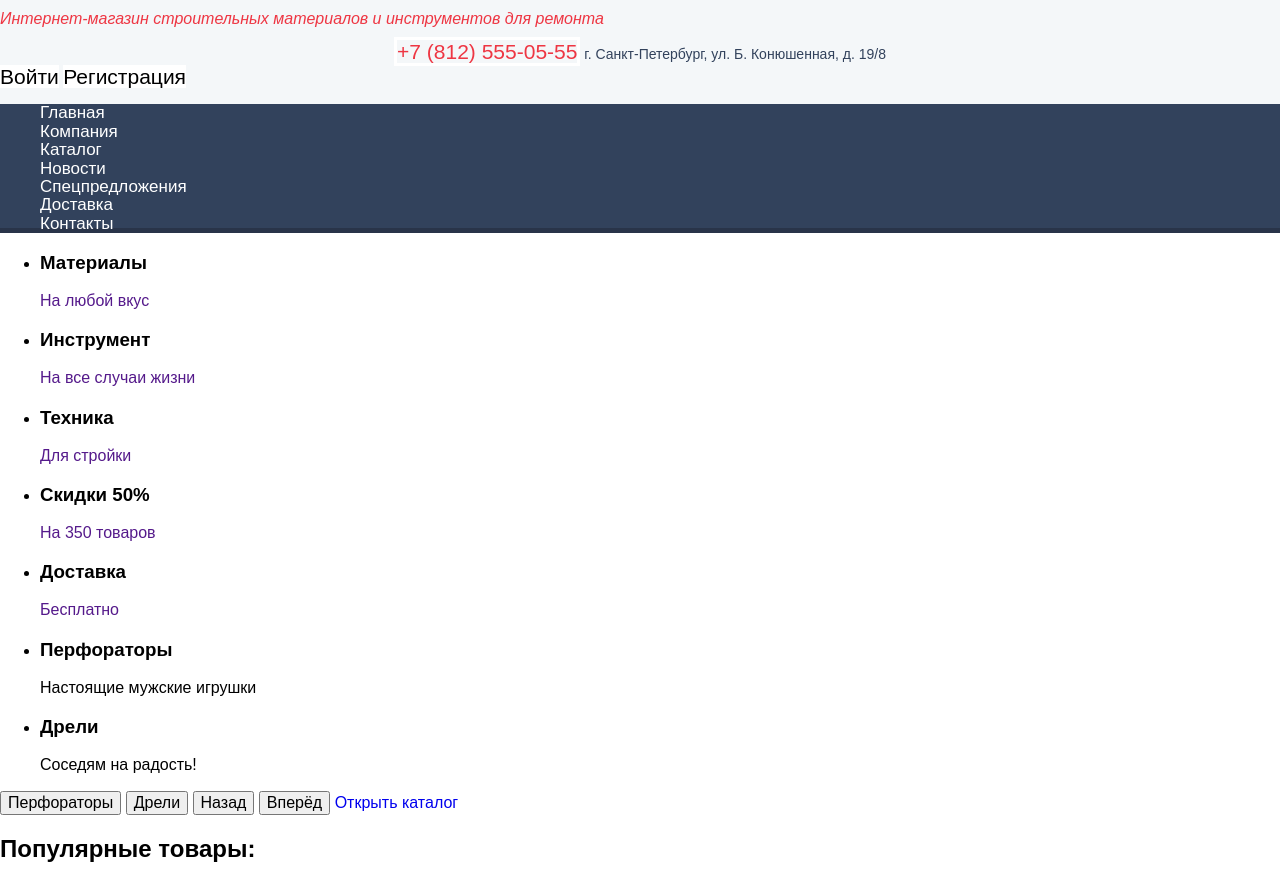
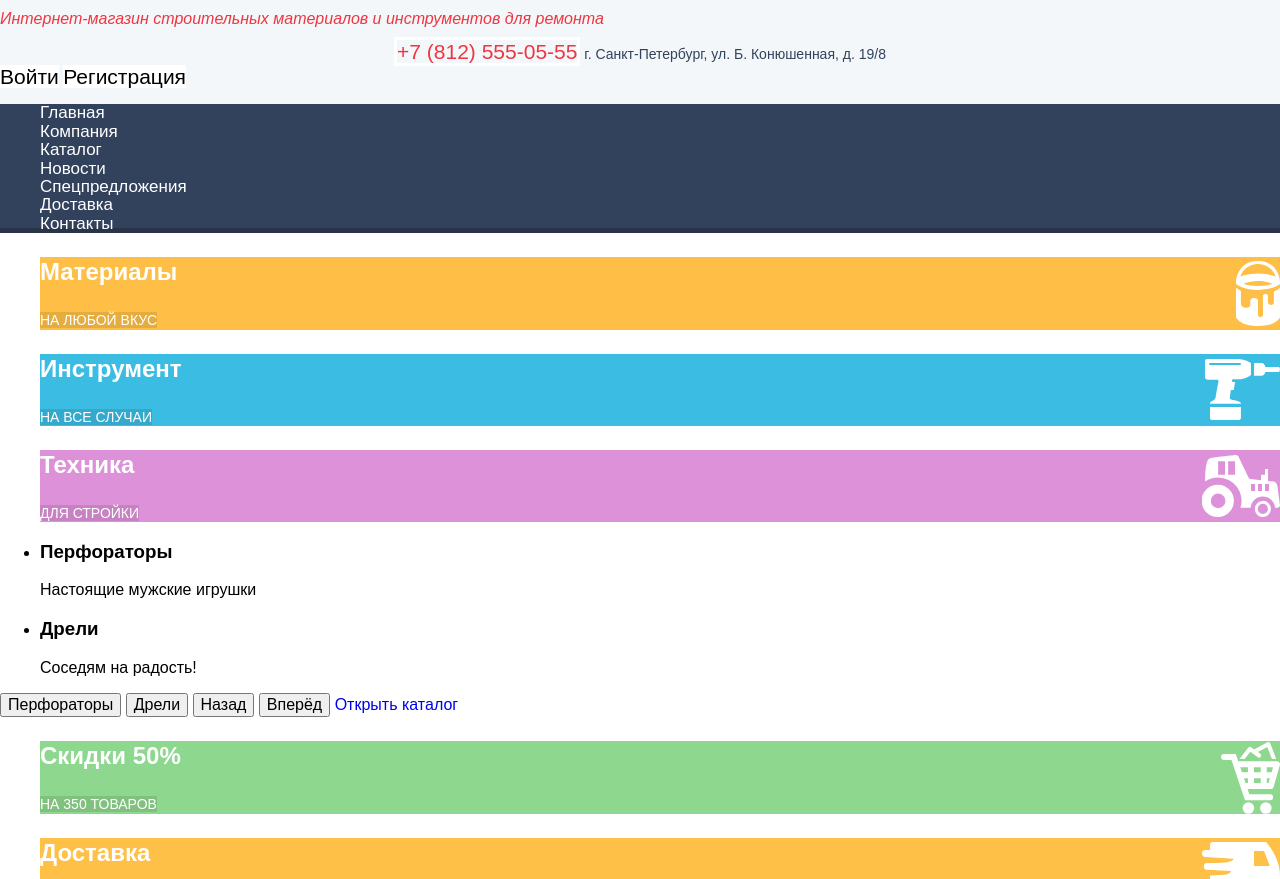
Before and after one commit to alchepak/1050801-technomart-27, a plain HTML site: page index.html in a window 1280 px wide. Shown: the part 66-945 px from the top of the page. Drawn offline with Linux system fonts and the light colour scheme; a web font is replaced by a local one.

Commit message:
Стилизация секции "Преимущества"

```diff
--- a/css/style.css
+++ b/css/style.css
@@ -392,6 +392,70 @@ a {
   display: none;
 }
 
+/* index - advantages */
+
+.product-advantages {
+  list-style: none;
+}
+
+.advantages-item {
+  color: #ffffff;
+}
+
+.advantages-item .button {
+  background-color: rgba(0, 0, 0, 0.1);
+}
+
+.advantages-item .button:hover {
+  background-color: rgba(0, 0, 0, 0.2);
+}
+
+.advantages-item .button:active,
+.advantages-item .button:focus {
+  background-color: rgba(0, 0, 0, 0.3);
+}
+
+.advantages-item h3 {
+  font-size: 24px;
+  font-weight: bold;
+  line-height: 30px;
+}
+
+.advantages-materials {
+  background-color: #ffbf47;
+  background-image: url("../img/icon-1.svg");
+  background-position: right center; /* временное размещение фона */
+  background-repeat: no-repeat;
+}
+
+.advantages-tools {
+  background-color: #3bbce3;
+  background-image: url("../img/icon-2.svg");
+  background-position: right center; /* временное размещение фона */
+  background-repeat: no-repeat;
+}
+
+.advantages-machinery {
+  background-color: #dc91d8;
+  background-image: url("../img/icon-3.svg");
+  background-position: right center; /* временное размещение фона */
+  background-repeat: no-repeat;
+}
+
+.advantages-discounts {
+  background-color: #8ed78f;
+  background-image: url("../img/icon-4.svg");
+  background-position: right center; /* временное размещение фона */
+  background-repeat: no-repeat;
+}
+
+.advantages-delivery {
+  background-color: #ffc047;
+  background-image: url("../img/icon-5.svg");
+  background-position: right center; /* временное размещение фона */
+  background-repeat: no-repeat;
+}
+
 /* index - about */
 
 .delivery-list {
--- a/index.html
+++ b/index.html
@@ -57,32 +57,23 @@
     </header>
 
     <main>
-      <section>
+      <section class="section-advantages">
         <h2 class="visually-hidden">Наши преимущества</h2>
 
-        <ul>
-          <li>
+        <ul class="product-advantages">
+          <li class="advantages-item advantages-materials">
             <h3>Материалы</h3>
-            <a href="">На любой вкус</a>
+            <a class="button" href="">На любой вкус</a>
           </li>
-          <li>
+          <li class="advantages-item advantages-tools">
             <h3>Инструмент</h3>
-            <a href="">На все случаи жизни</a>
+            <a class="button" href="">На все случаи</a>
           </li>
-          <li>
+          <li class="advantages-item advantages-machinery">
             <h3>Техника</h3>
-            <a href="">Для стройки</a>
-          </li>
-          <li>
-            <h3>Скидки 50%</h3>
-            <a href="">На 350 товаров</a>
-          </li>
-          <li>
-            <h3>Доставка</h3>
-            <a href="">Бесплатно</a>
+            <a class="button" href="">Для стройки</a>
           </li>
         </ul>
-      </section>
 
       <article>
         <h2 class="visually-hidden">Категории товаров</h2>
@@ -106,6 +97,17 @@
 
         <a href="catalog.html">Открыть каталог</a>
       </article>
+        <ul class="service-advantages">
+          <li class="advantages-item advantages-discounts">
+            <h3>Скидки 50%</h3>
+            <a class="button" href="">На 350 товаров</a>
+          </li>
+          <li class="advantages-item advantages-delivery">
+            <h3>Доставка</h3>
+            <a class="button" href="">Бесплатно</a>
+          </li>
+        </ul>
+      </section>
 
       <section>
         <h2>Популярные товары:</h2>
```
